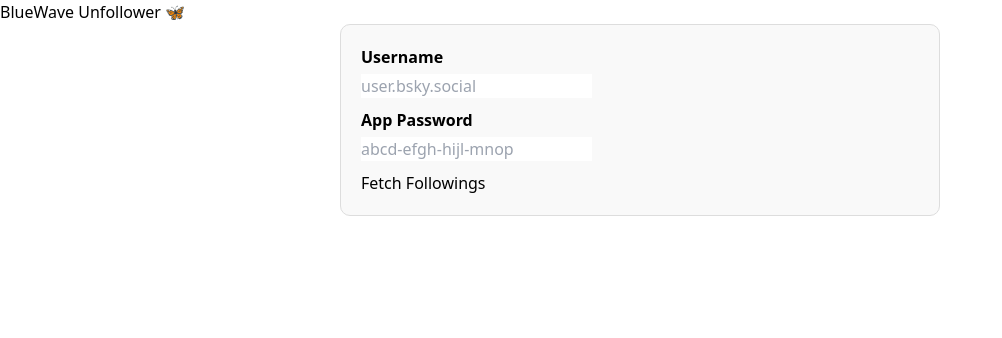
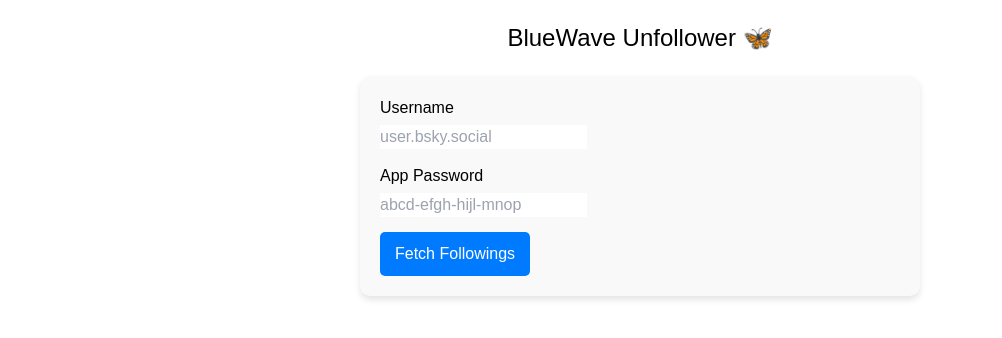
Before and after one commit to najabenali/blueskyautofollow-no-limit, a React (Vite) app: page / in a window 1280 px wide. Shown: the top 338 px of the page, without its empty margins (0-1002 px from the left). Built offline with nearby package versions, Linux system fonts and the light colour scheme.

Commit message:
Update App.scss

```diff
--- a/src/App.scss
+++ b/src/App.scss
@@ -1,13 +1,13 @@
-.app-container {
+.app {
+  font-family: Arial, sans-serif;
   padding: 20px;
-  max-width: 800px;
-  margin: 0 auto;
-  font-family: Arial, sans-serif;
+  max-width: 600px;
+  margin: auto;
 }
 
-.text-3xl {
+.title {
   text-align: center;
-  font-size: 2rem;
+  font-size: 24px;
   margin-bottom: 20px;
 }
 
@@ -16,63 +16,72 @@
   padding: 20px;
   border-radius: 10px;
   margin-bottom: 20px;
-  border: 1px solid #ddd;
-  max-width: 600px;
-  margin: 0 auto;
+  box-shadow: 0px 4px 6px rgba(0, 0, 0, 0.1);
 }
 
 .form-group {
-  margin-bottom: 10px;
+  margin-bottom: 15px;
 }
 
 .form-group label {
   display: block;
   margin-bottom: 5px;
-  font-weight: bold;
+}
+
+.input {
+  width: 100%;
+  padding: 10px;
+  border: 2px solid #ddd;
+  border-radius: 5px;
+}
+
+.button {
+  padding: 10px 15px;
+  border: none;
+  border-radius: 5px;
+  cursor: pointer;
+}
+
+.button.blue {
+  background-color: #007bff;
+  color: white;
+}
+
+.button.red {
+  background-color: #dc3545;
+  color: white;
+}
+
+.button.gray {
+  background-color: #f0f0f0;
+  color: black;
+}
+
+.list {
+  margin-top: 20px;
+}
+
+.list-item {
+  display: flex;
+  align-items: center;
+  margin-bottom: 10px;
+  padding: 10px;
+  border: 1px solid #ddd;
+  border-radius: 5px;
+}
+
+.avatar {
+  width: 40px;
+  height: 40px;
+  border-radius: 50%;
+  margin-right: 10px;
+}
+
+.info {
+  flex: 1;
 }
 
 .actions {
-  display: flex;
-  gap: 10px;
-  margin-bottom: 20px;
-  justify-content: flex-end;
+  margin-top: 20px;
+  text-align: center;
 }
-
-.followings-list {
-  display: flex;
-  flex-direction: column;
-  gap: 15px;
-  max-width: 600px;
-  margin: 20px auto;
-}
-
-.following-item {
-  display: flex;
-  align-items: center;
-  gap: 10px;
-  background: #fff;
-  padding: 10px;
-  border-radius: 5px;
-  border: 1px solid #ddd;
-}
-
-.following-item img {
-  width: 50px;
-  height: 50px;
-  border-radius: 50%;
-}
-
-.following-item div {
-  flex: 1;
-}
-
-.following-item h3 {
-  margin: 0;
-  font-size: 1rem;
-  font-weight: bold;
-}
-
-.following-item p {
-  margin: 0;
-  color: #555;
-}
```
